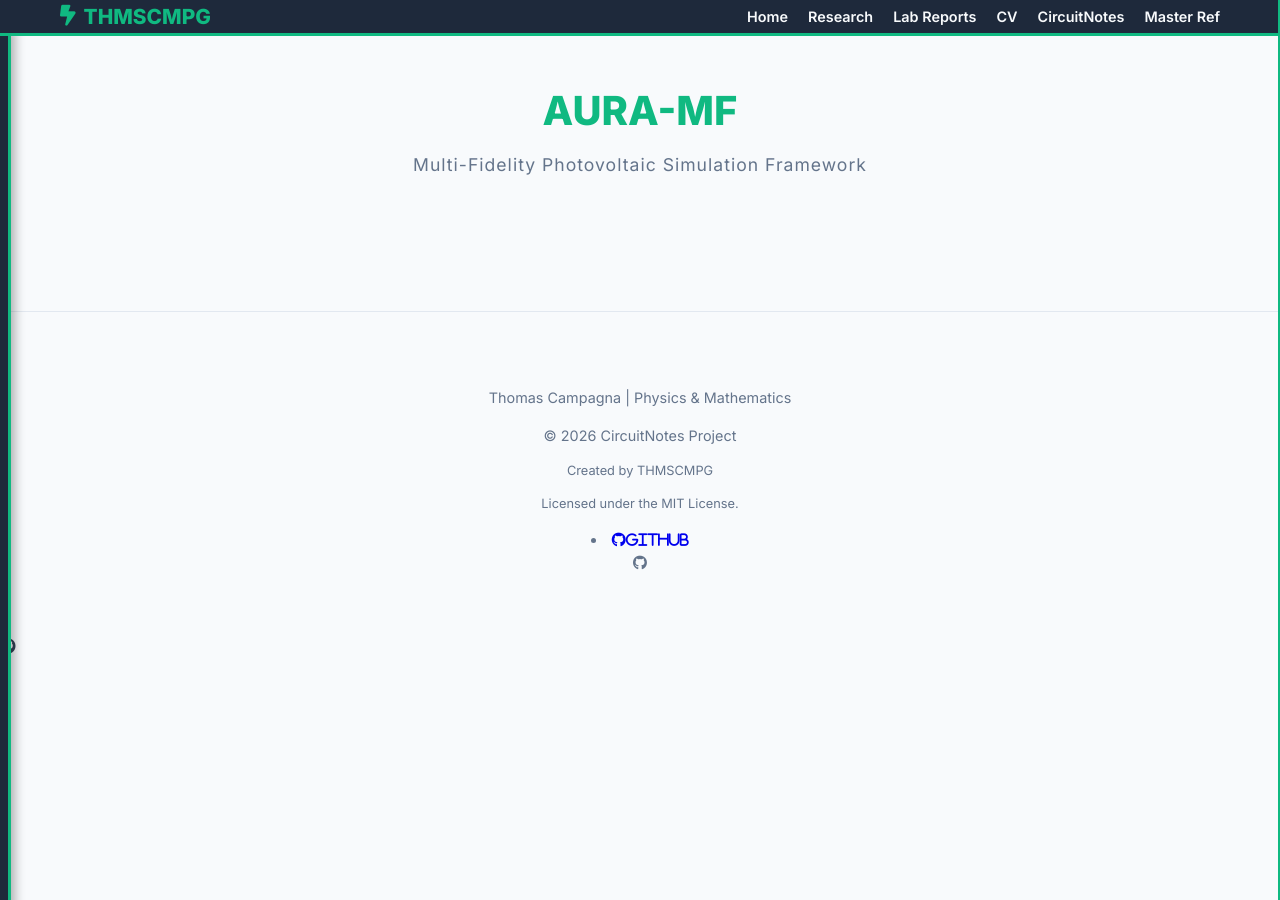
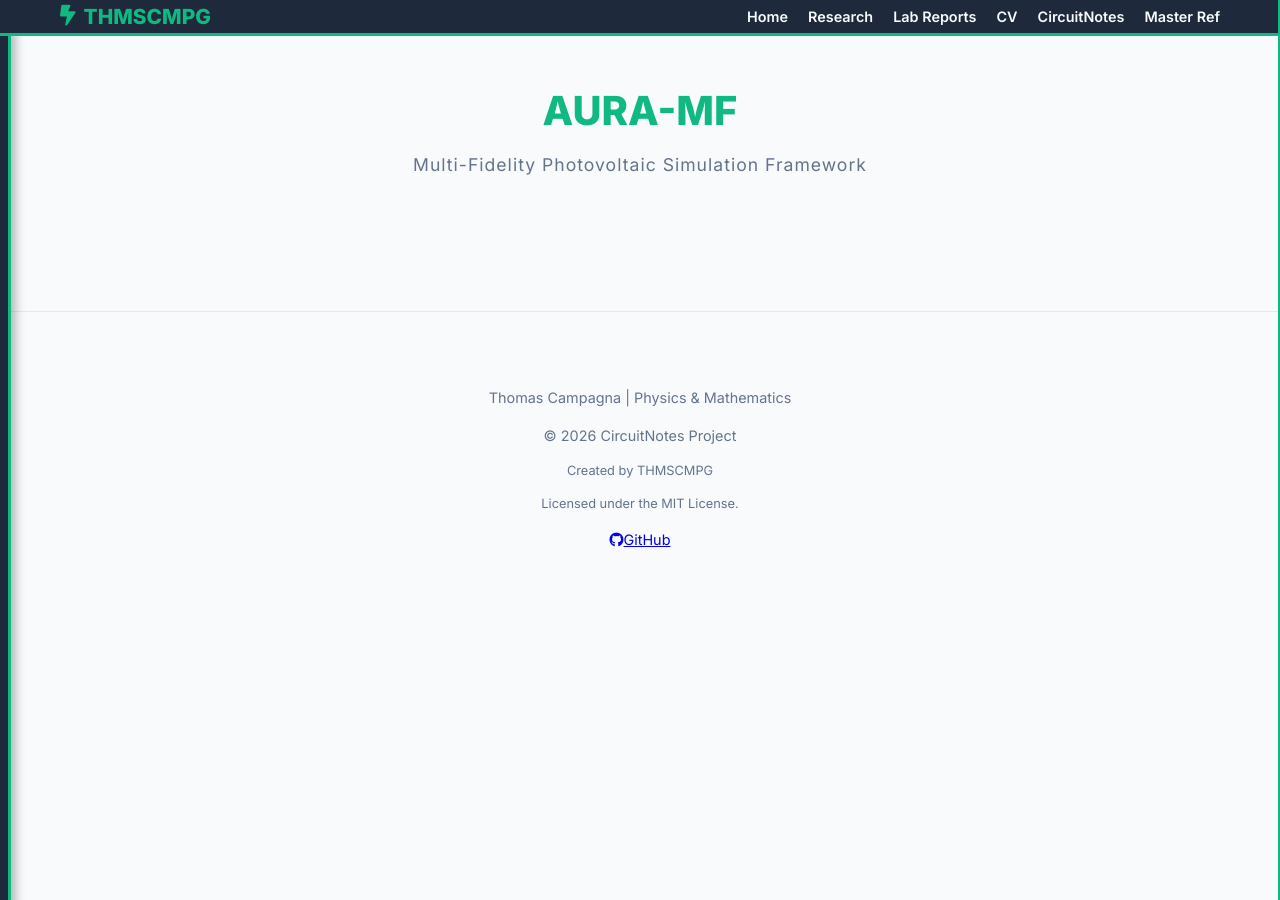
Before and after one commit to THMSCMPG/AURA-MF, a Jekyll site: the page built from index.html, in a window 1280 px wide. Built offline with Jekyll 4.4.1, drawn with Linux system fonts in a browser that asks for light colours.

Commit message:
Update default.html

```diff
--- a/_layouts/default.html
+++ b/_layouts/default.html
@@ -15,7 +15,6 @@
     <link rel="preconnect" href="https://fonts.gstatic.com" crossorigin>
     <link href="https://fonts.googleapis.com/css2?family=Inter:wght@300;400;600;700;800&display=swap" rel="stylesheet">
     <link rel="stylesheet" href="style.css">
-    <link rel="stylesheet" href="https://cdnjs.cloudflare.com/ajax/libs/font-awesome/6.4.0/css/all.min.css">
 </head>
 <body>
 
@@ -71,14 +70,19 @@
             <h1 style="color: var(--primary); font-size: 2.5rem; margin-bottom: 0.5rem; font-weight: 800;">AURA-MF</h1>
             <div style="color: var(--text-light); font-size: 1.1rem; letter-spacing: 1px;">Multi-Fidelity Photovoltaic Simulation Framework</div>
         </header>
+
+        <section id="content">
+            </section>
     </main>
+
+
 
     <footer class="footer">
         <p>Thomas Campagna | Physics & Mathematics</p>
         <p>&copy; 2026 CircuitNotes Project</p>
             <p style="font-size: 0.8rem; margin-top: 10px;">Created by THMSCMPG</p>
             <p style="font-size: 0.8rem; margin-top: 8px;">Licensed under the MIT License.</p>
-        <li><a href="https://github.com/THMSCMPG"><i class="fab fa-github" target="_blank" rel="noopener noreferrer"</i>GitHub</a></li>
+            <a href="https://github.com/THMSCMPG" target="_blank" rel="noopener noreferrer"><i class="fab fa-github"></i>GitHub</a>
     </footer>
     <script>
         // Auto-render math equations
```
